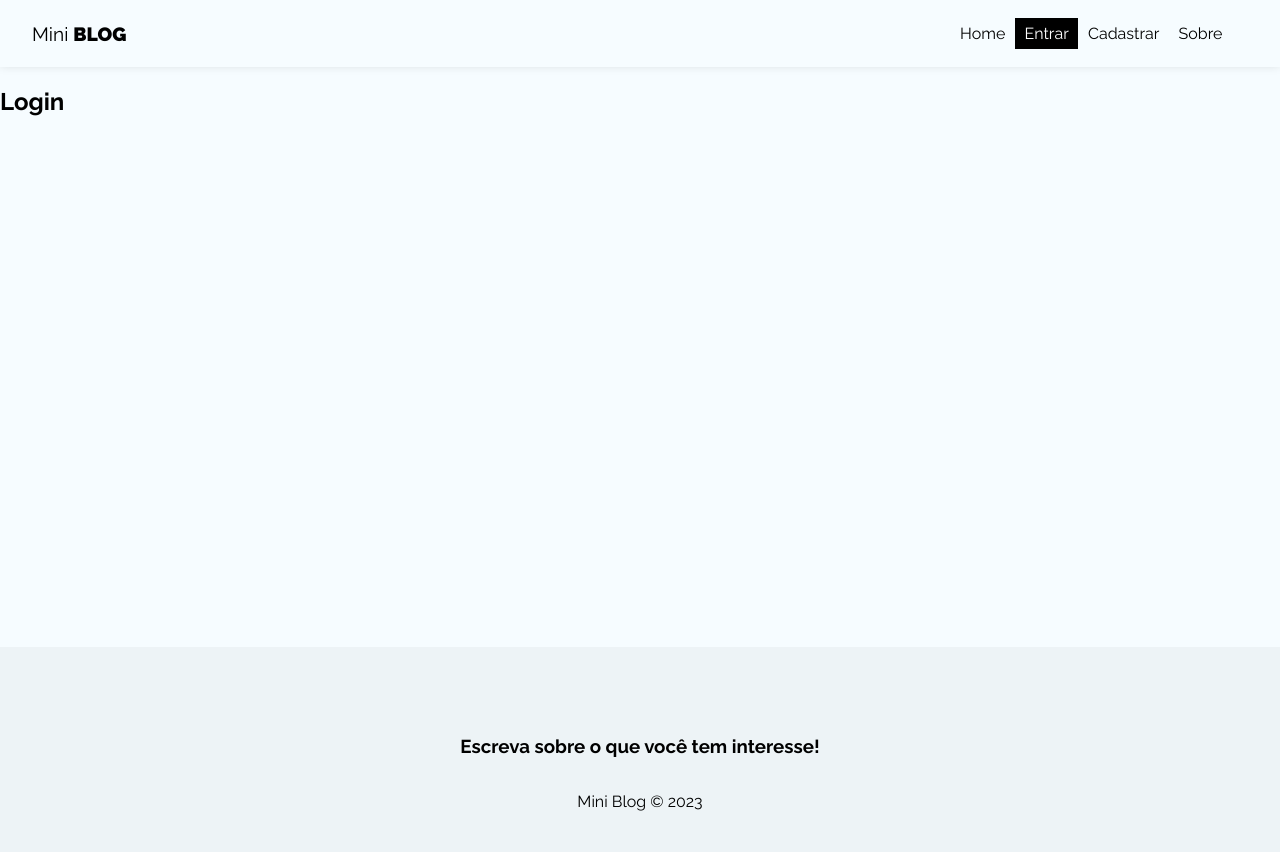
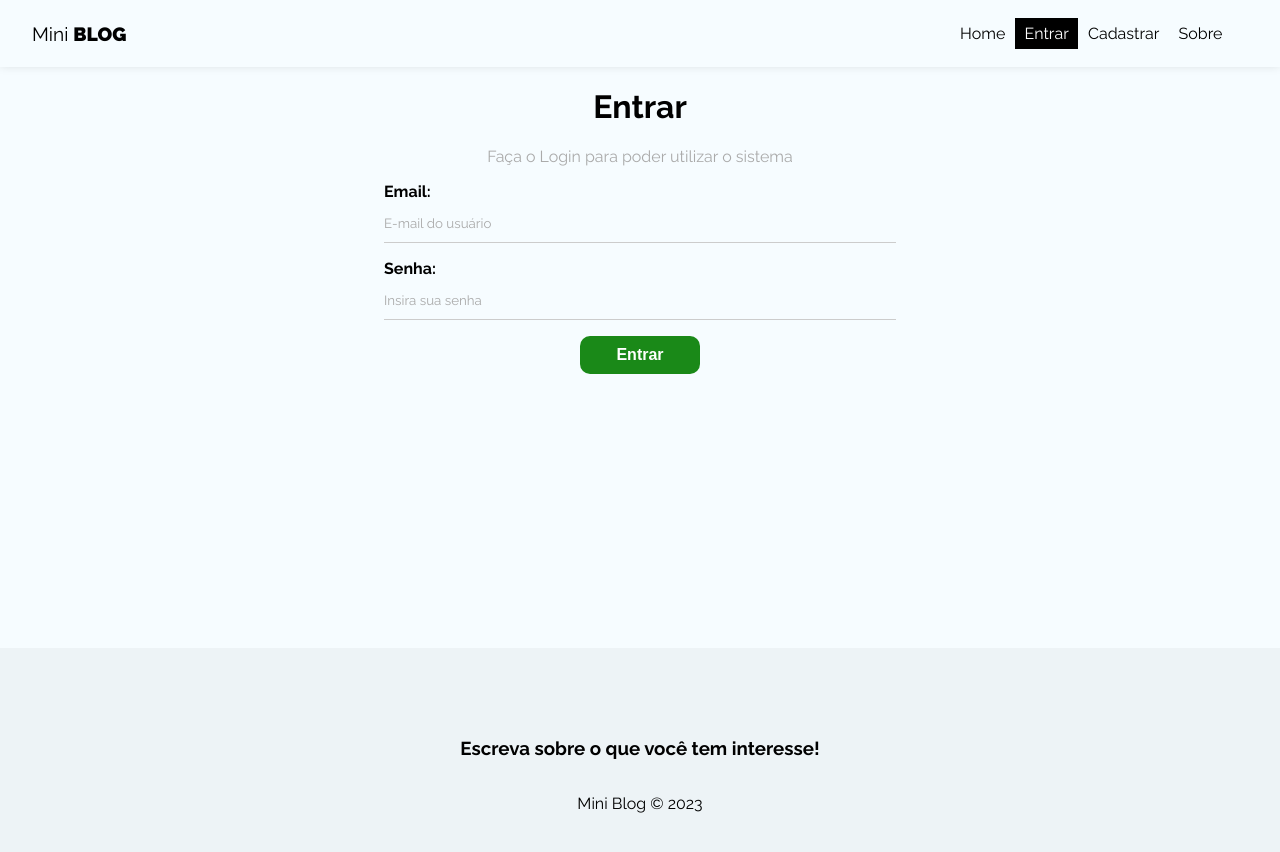
Before and after one commit to lucasbf7/Miniblog, a React (Vite) app: page /login in a window 1280 px wide. Shown: the top 852 px of the page. Built offline with nearby package versions, Linux system fonts and the light colour scheme; no server answers.

Commit message:
auth & login

```diff
--- a/src/hooks/useAuthentication.jsx
+++ b/src/hooks/useAuthentication.jsx
@@ -72,6 +72,33 @@
         signOut(auth)
     }
 
+    const login = async(data) => {
+
+        checkIfIsCancelled()
+
+        setLoading(true)
+        setError(false)
+
+        try {
+            await signInWithEmailAndPassword(auth, data.email, data.password)
+            setLoading(false)
+        } catch (error) {
+            let systemErrorMessage;
+
+            if (error.message.includes("user-not-found")) {
+                systemErrorMessage = "Usuário não encontrado."
+            } else if (error.message.includes("wrong-password")) {
+                systemErrorMessage = "Senha incorreta."
+            } else {
+                systemErrorMessage = "Ocorreu um erro, por favor tente mais tarde."
+            }
+
+            setError(systemErrorMessage)
+            setLoading(false)
+
+        }
+    }
+
     useEffect(() => {
         return () => setCancelled(true);
     }, []);
@@ -81,6 +108,7 @@
         createUser,
         error,
         loading,
-        logout
+        logout,
+        login
     };
 };
--- a/src/pages/Login/Login.jsx
+++ b/src/pages/Login/Login.jsx
@@ -1,9 +1,68 @@
 import styles from "./Login.module.css";
 
+import { useAuthentication } from "../../hooks/useAuthentication";
+
+import { useState, useEffect } from "react";
+
 const Login = () => {
+  const [email, setEmail] = useState("");
+  const [password, setPassword] = useState("");
+  const [error, setError] = useState("");
+
+  const { login, error: authError, loading } = useAuthentication()
+
+  const handleSubmit = async (e) => {
+    e.preventDefault()
+
+    setError("")
+
+    const user = {
+      email,
+      password
+    }
+
+    const res = await login(user)
+
+    console.log(res)
+  };
+
+  useEffect(() => {
+    if(authError) {
+      setError(authError)
+    }
+  }, [authError])
+
   return (
-    <div>
-        <h2>Login</h2>
+    <div className={styles.login}>
+        <h1>Entrar</h1>
+        <p>Faça o Login para poder utilizar o sistema</p>
+        <form onSubmit={handleSubmit}>
+          <label>
+            <span>Email:</span>
+            <input
+              type="email"
+              name="email"
+              required
+              placeholder="E-mail do usuário"
+              value={email}
+              onChange={(e) => setEmail(e.target.value)}
+            />
+          </label>
+          <label>
+            <span>Senha:</span>
+            <input
+              type="password"
+              name="password"
+              required
+              placeholder="Insira sua senha"
+              value={password}
+              onChange={(e) => setPassword(e.target.value)}
+            />
+          </label>
+          {!loading && <button className="btn">Entrar</button>}
+          {loading && <button className="btn" disabled>Aguarde...</button>}
+          {error && <p className="error">{error}</p>}
+        </form>
     </div>
   )
 }
--- a/src/pages/Login/Login.module.css
+++ b/src/pages/Login/Login.module.css
@@ -0,0 +1,7 @@
+.login {
+    text-align: center;
+}
+
+.login p {
+    color: #aaa;
+}
```
